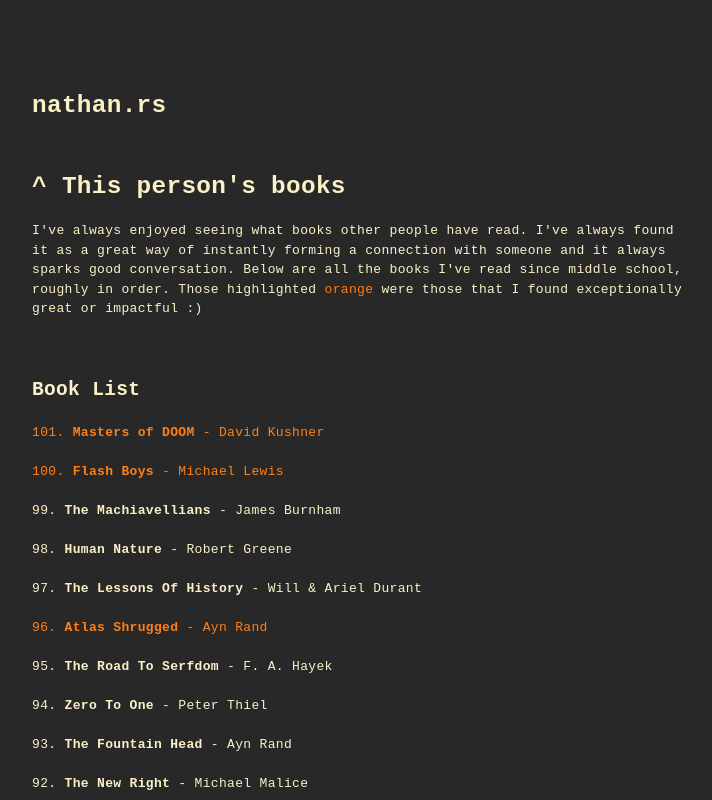
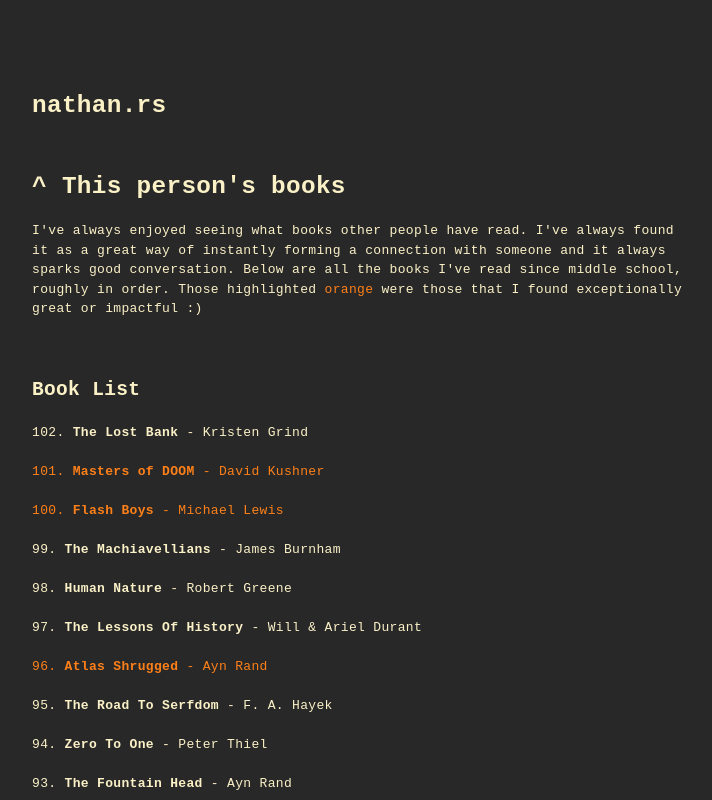
Before and after one commit to nathan-barry/next-js-site, a Next.js app: page /books in a window 1280 px wide. Shown: the top 800 px of the page, without its empty margins (280-992 px from the left). Built offline with nearby package versions, Linux system fonts and the light colour scheme; no server answers.

Commit message:
Added book The Lost Bank

```diff
--- a/pages/books.js
+++ b/pages/books.js
@@ -25,6 +25,10 @@
       <br></br>
       <br></br>
       <h2>Book List</h2>
+      <br></br>
+      <p>
+        102. <span className="font-bold">The Lost Bank</span> - Kristen Grind
+      </p>
       <br></br>
       <p className="text-hover">
         101. <span className="font-bold">Masters of DOOM</span> - David Kushner
```
